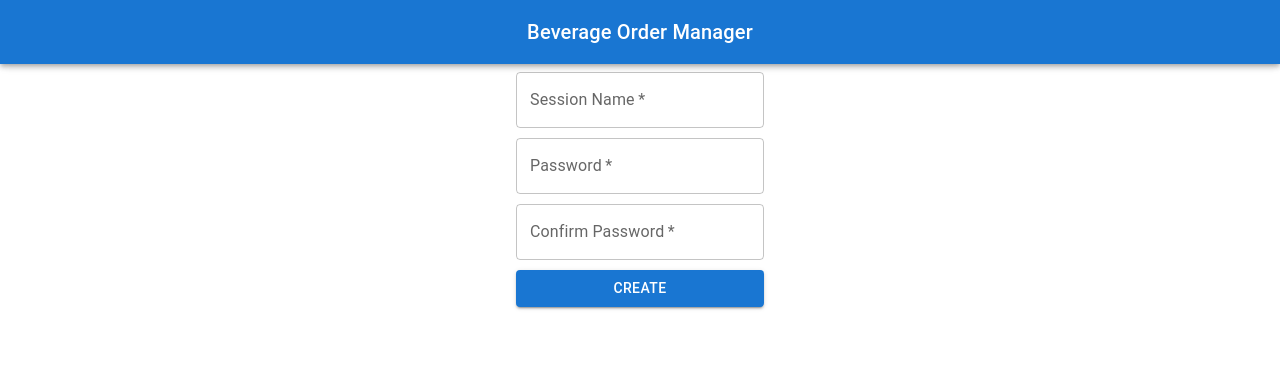
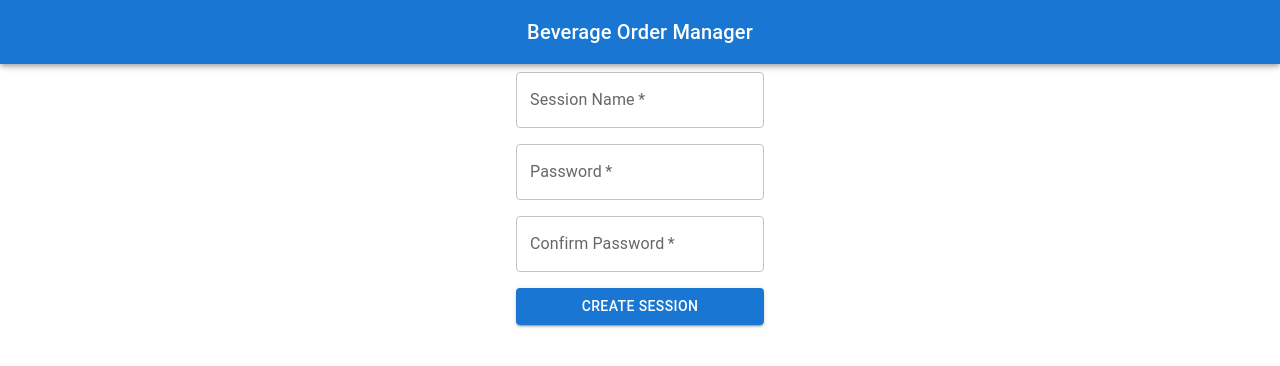
Before and after one commit to dexsjw/beverage-order-manager, a React (Vite) app: page / in a window 1280 px wide. Shown: the top 366 px of the page. Built offline with nearby package versions, Linux system fonts and the light colour scheme; some icons are missing.

Commit message:
updated SessionForm to use Stack

```diff
--- a/src/components/SessionForm.tsx
+++ b/src/components/SessionForm.tsx
@@ -1,11 +1,10 @@
-import { Button, TextField } from "@mui/material";
-import { FlexBoxColumnGap } from "./styled/FlexBox";
+import { Button, Stack, TextField } from "@mui/material";
 
 function SessionForm() {
 
 
   return (
-    <FlexBoxColumnGap>
+    <Stack spacing={2}>
       <TextField
         required
         id="session-name"
@@ -26,9 +25,9 @@ function SessionForm() {
       <Button
         variant="contained"
       >
-        Create
+        Create Session
       </Button>
-    </FlexBoxColumnGap>
+    </Stack>
   )
 }
 
```
